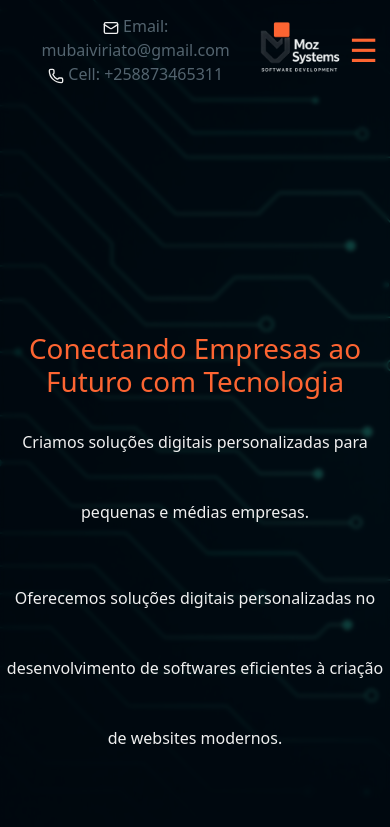
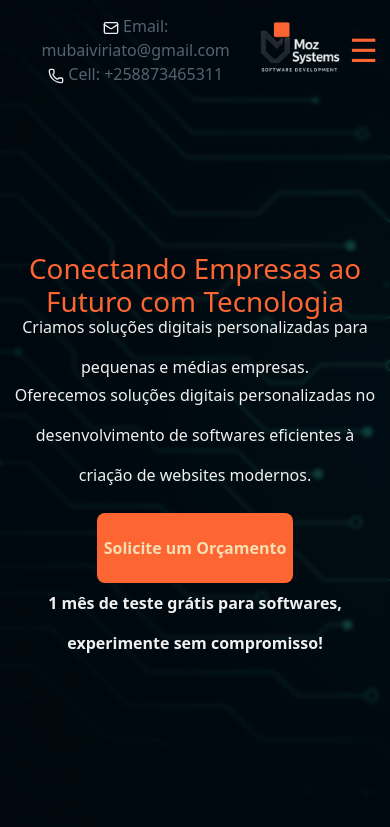
Before and after one commit to viriato83/Mozsystems, a React (Create React App) app: page /#/ in a window 390 px wide. Shown: the top 827 px of the page. Built offline with nearby package versions, Linux system fonts and the light colour scheme.

Commit message:
Uptade 14/05

```diff
--- a/src/App.css
+++ b/src/App.css
@@ -36,6 +36,7 @@
    z-index: 455;
 
   }
+
 }
 @media (max-width: 968px) {
 
--- a/src/index.css
+++ b/src/index.css
@@ -410,7 +410,9 @@ section button{
   height: 400px;
   /* box-shadow: 5px 5px 5px 2px rgba(0, 0, 0, 0.519); */
 }
-
+.hero-content p,h1,button{
+  margin-top: -20px;
+}
 
 .services{
   display: flex;
@@ -684,6 +686,32 @@ section .logo .img2{
     transform: translateX(30%) scale(0.8) rotateY(10deg);
   }
 
+  .hero-content h1,p,button{
+    margin-top: -80px;
+
+  }
+  .hero-content p {
+    margin-bottom: 8px; /* reduz o espaçamento entre os parágrafos */
+    line-height: 2.5; /* reduz o espaçamento entre as linhas */
+  }
+
+  .cta-btn {
+    margin-top: 10px; /* menos espaço acima do botão */
+    margin-bottom: 10px; /* menos espaço abaixo, se necessário */
+  }
+
+  .hero-content strong {
+    display: block;
+    margin-top: 10px;
+  }
+
+  .hero-content {
+    padding: 10px; /* reduz preenchimento geral se quiser compactar */
+  }
+  .portfolio_proposta p{
+    max-width: 300px;
+    text-align: center;
+  }
 }
 
 button.absolute{
--- a/src/pages/Portfolio.js
+++ b/src/pages/Portfolio.js
@@ -89,7 +89,7 @@ export default function Portfolio() {
           <section class=" mt-5  portfolio_proposta">
 
             <p>
-              Este sistema foi desenvolvido com foco em automatizar e otimizar o controle de mercadorias, vendas e perdas, atendendo especialmente às necessidades de pequenas e médias empresas.
+              Estes sistemas foram desenvolvidos com foco em automatizar e otimizar o controle de mercadorias, vendas e perdas, atendendo especialmente às necessidades de pequenas e médias empresas.
             </p>
 
             <h3>🔧 Funcionalidades principais:</h3>
```
